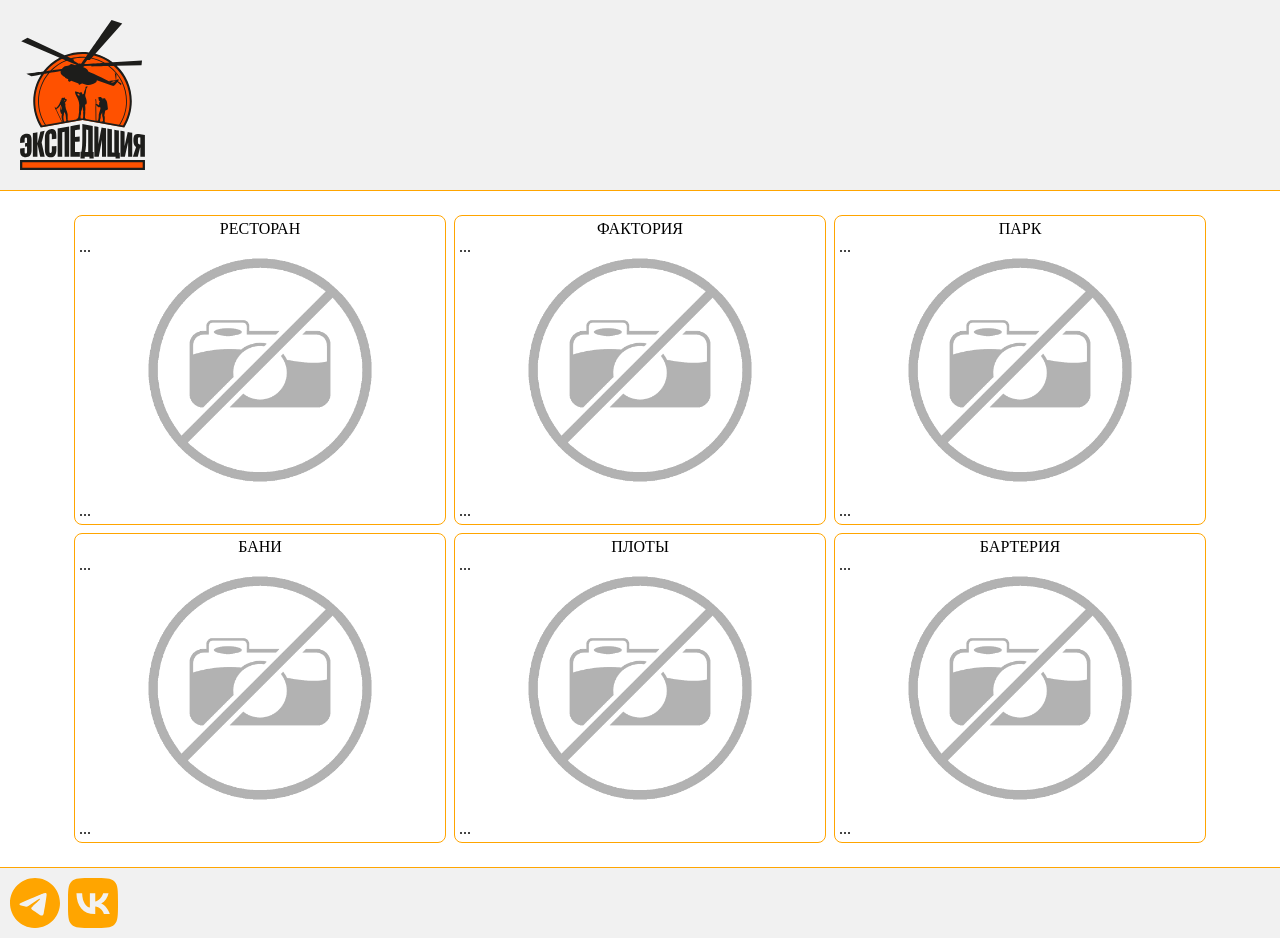
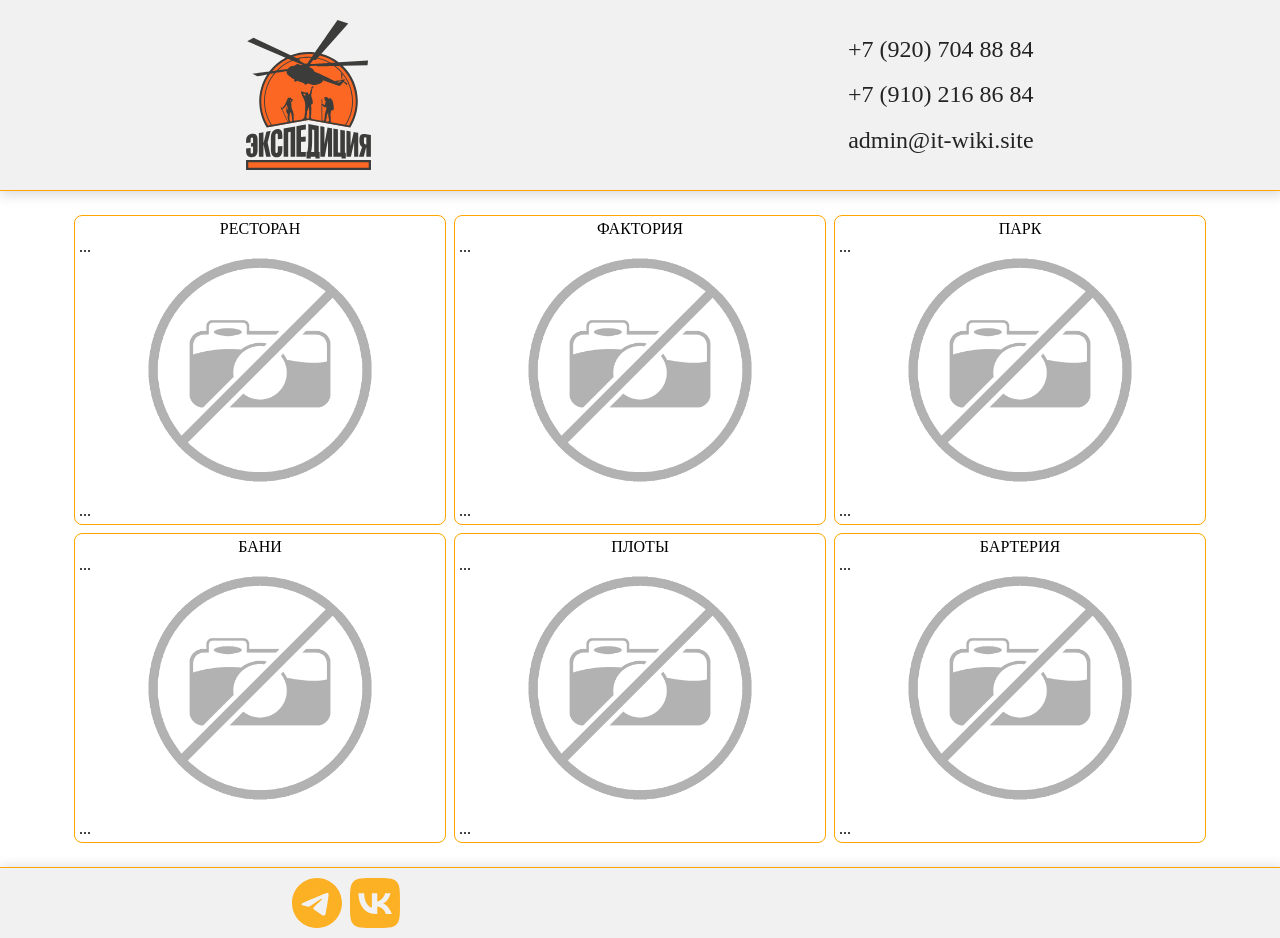
Before and after one commit to pycekursk/Exp, a plain HTML site: page index.html in a window 1280 px wide. Drawn offline with Linux system fonts and the light colour scheme.

Commit message:
stylesUpdate

```diff
--- a/css/main.css
+++ b/css/main.css
@@ -3,7 +3,6 @@
     --main: white;
 
 }
-
 
 html,
 body {
@@ -23,6 +22,20 @@ body.loading {
     transition: background-color 250ms;
 }
 
+a:not(img) {
+    text-decoration: none;
+    color: initial;
+    opacity: 0.85;
+    transition: opacity 100ms;
+}
+
+a:hover {
+    opacity: 1;
+}
+
+.shadow {
+    box-shadow: 1px 2px 12px 2px rgba(0, 0, 0, 0.15) !important;
+}
 
 /* Extra small devices (xs): <576px */
 .container {
@@ -70,7 +83,9 @@ body.loading {
 .wrapper {
     display: flex;
     flex-direction: row;
-    justify-content: space-between;
+    justify-content: space-around;
+    flex-wrap: wrap;
+    gap: 1.5rem;
 }
 
 .logo-wrapper img {
@@ -135,6 +150,13 @@ header {
     border-bottom: solid 1px var(--main-bg);
 }
 
+header .contacts {
+    display: flex;
+    flex-direction: column;
+    gap: .2rem;
+    justify-content: space-evenly;
+    font-size: x-large;
+}
 
 /* Стили для футера */
 footer {
--- a/index.html
+++ b/index.html
@@ -9,12 +9,18 @@
 </head>
 
 <body class="loading">
-    <header>
+    <header class="shadow">
         <div class="wrapper">
             <div class="logo-wrapper">
-                <img src="src/img/logo_exp.svg" alt="Логотип 'Экспедиция'" width="150">
+                <a href="index.html">
+                    <img src="src/img/logo_exp.svg" alt="Логотип 'Экспедиция'" width="150">
+                </a>
             </div>
-            <div class="contacts"></div>
+            <div class="contacts">
+                <div class="phone"><a href="tel:+79207048884">+7 (920) 704 88 84</a></div>
+                <div class="phone"><a href="tel:+79102168684">+7 (910) 216 86 84</a></div>
+                <div class="email"><a href="mailto:admin@it-wiki.site">admin@it-wiki.site</a></div>
+            </div>
         </div>
     </header>
     <main class="content">
@@ -61,13 +67,13 @@
         </div>
     </main>
 
-    <footer>
+    <footer class="shadow">
         <div class="wrapper">
             <div class="contacts">
-                <a href="/" target="_blank">
+                <a href="tg://@Pycek" target="_blank">
                     <div class="telegram"></div>
                 </a>
-                <a href="/" target="_blank">
+                <a href="https://vk.com/expedition" target="_blank">
                     <div class="vk"></div>
                 </a>
             </div>
```
